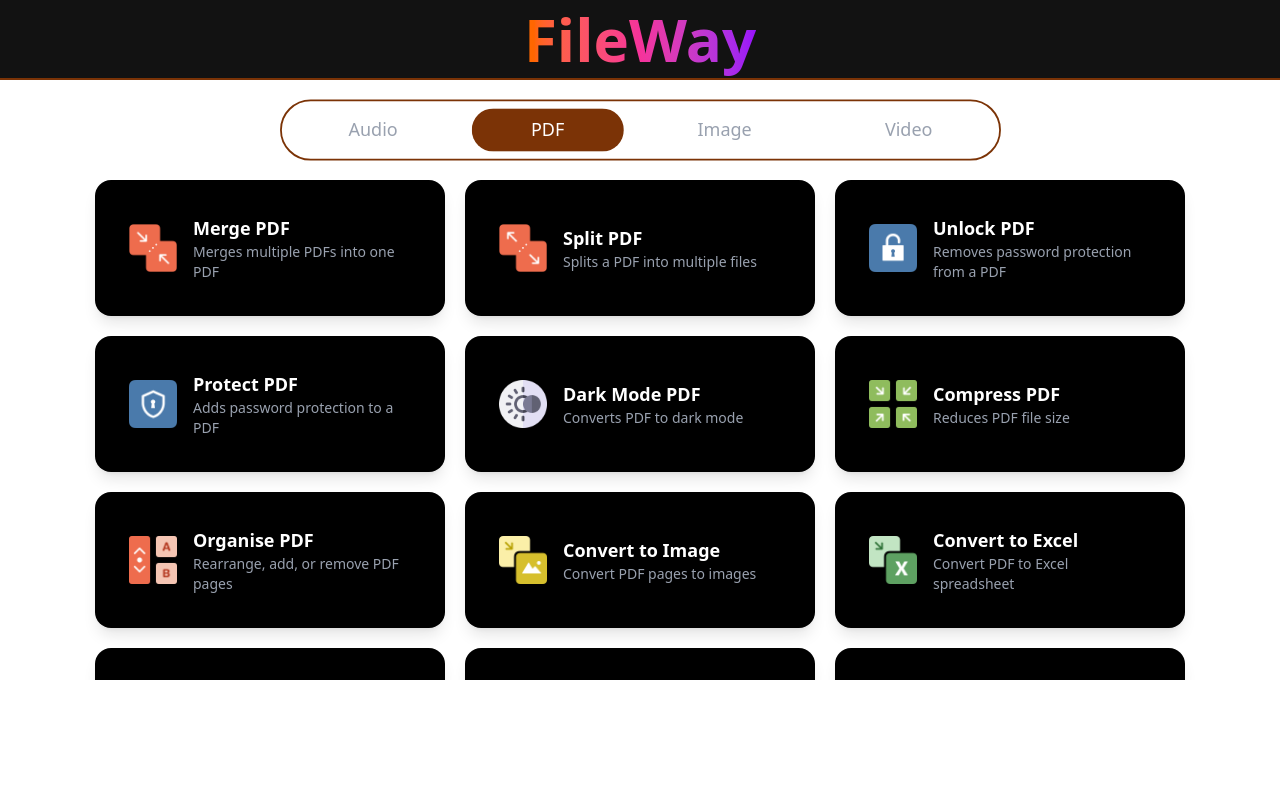
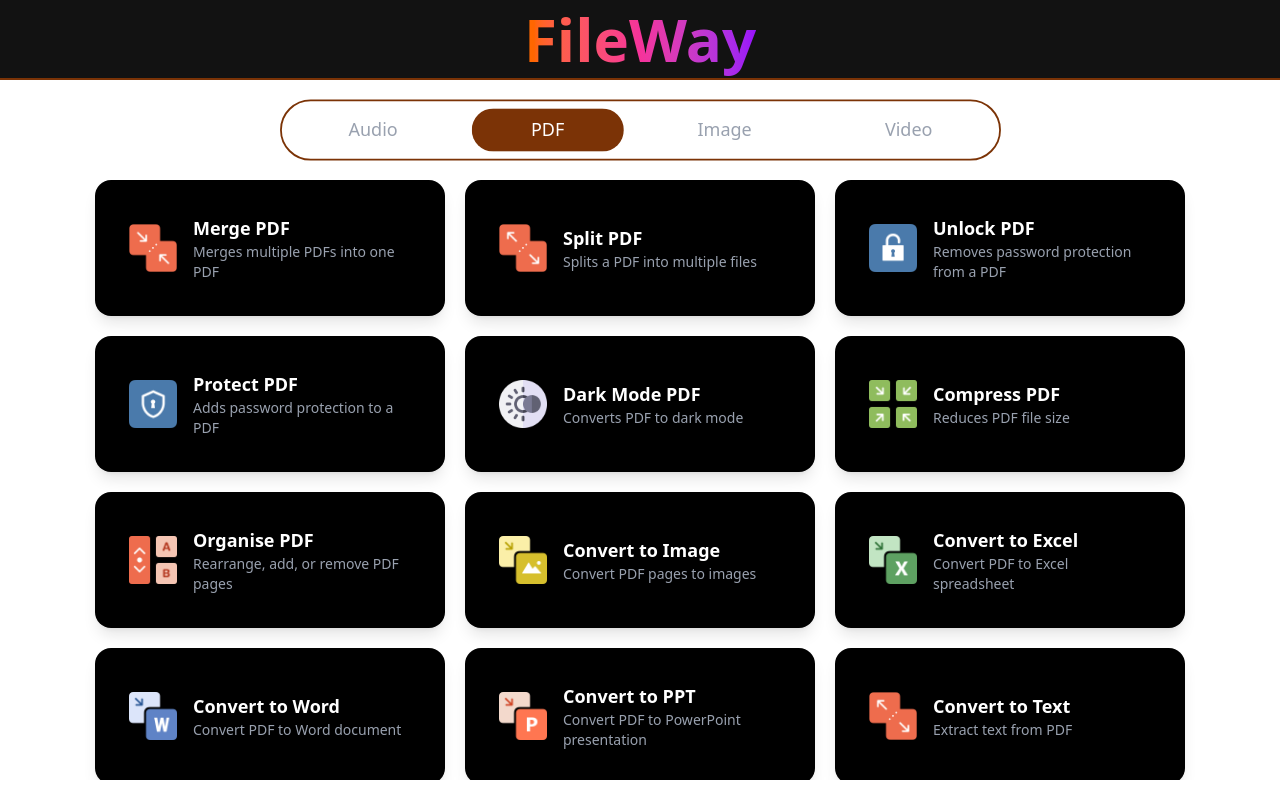
Before and after one commit to imlakshy/fileway, a Next.js app: page / in a window 1280 px wide. Both pictures are taken after a click on the element "PDF". Built offline with nearby package versions, Linux system fonts and the light colour scheme; no server answers.

Commit message:
fixed minor PDF Sec layout

```diff
--- a/src/components/pdf/pdf.js
+++ b/src/components/pdf/pdf.js
@@ -365,7 +365,7 @@ const PDFSec = () => {
                 <div
                     className=" w-screen flex justify-center">
                     <div
-                        className=" w-screen max-w-[100vw] max-h-[calc(100vh-300px)] overflow-y-auto px-2 scrollbar-none">
+                        className=" w-screen max-w-[100vw] max-h-[calc(100vh-200px)] overflow-y-auto px-2 scrollbar-none">
                         <div
                             initial={{ opacity: 0, y: 20 }}
                             animate={{ opacity: 1, y: 0 }}
```
